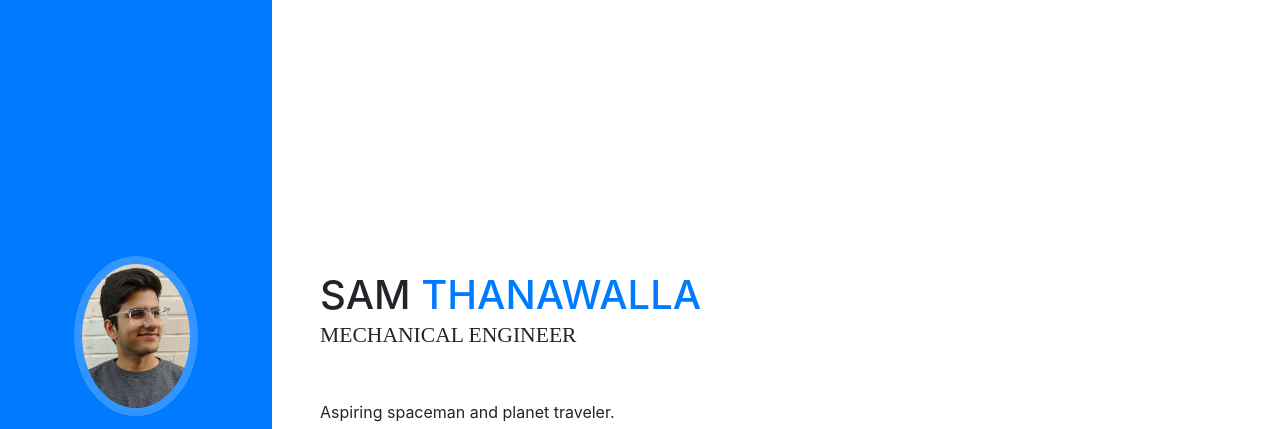
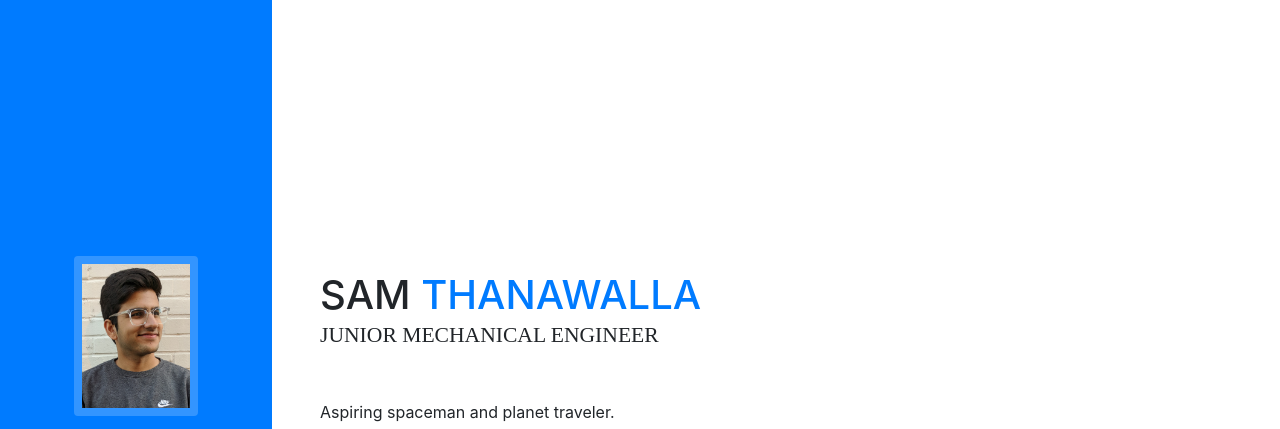
Before and after one commit to samirsuperman786/samirsuperman786.github.io, a website with bundled scripts: page index.html in a window 1280 px wide. Shown: the top 429 px of the page. Built offline with nearby package versions, Linux system fonts and the light colour scheme; a web font is replaced by a local one.

Commit message:
make pic square

```diff
--- a/index.html
+++ b/index.html
@@ -32,7 +32,7 @@
       <a class="navbar-brand js-scroll-trigger" href="#page-top">
         <span class="d-block d-lg-none">Sam Thanawalla</span>
         <span class="d-none d-lg-block">
-          <img class="img-fluid img-profile rounded-circle mx-auto mb-2" src="img/profile.jpg" alt="">
+          <img class="img-fluid img-profile rounded mx-auto mb-2" src="img/profile.jpg" alt="">
         </span>
       </a>
       <button class="navbar-toggler" type="button" data-toggle="collapse" data-target="#navbarSupportedContent" aria-controls="navbarSupportedContent" aria-expanded="false" aria-label="Toggle navigation">
@@ -65,7 +65,7 @@
           <h1 class="mb-0">Sam
             <span class="text-primary">Thanawalla</span>
           </h1>
-          <div class="subheading mb-5">Mechanical Engineer
+          <div class="subheading mb-5"> Junior Mechanical Engineer
           </div>
           <p class="mb-5">Aspiring spaceman and planet traveler.</p>
 
```
